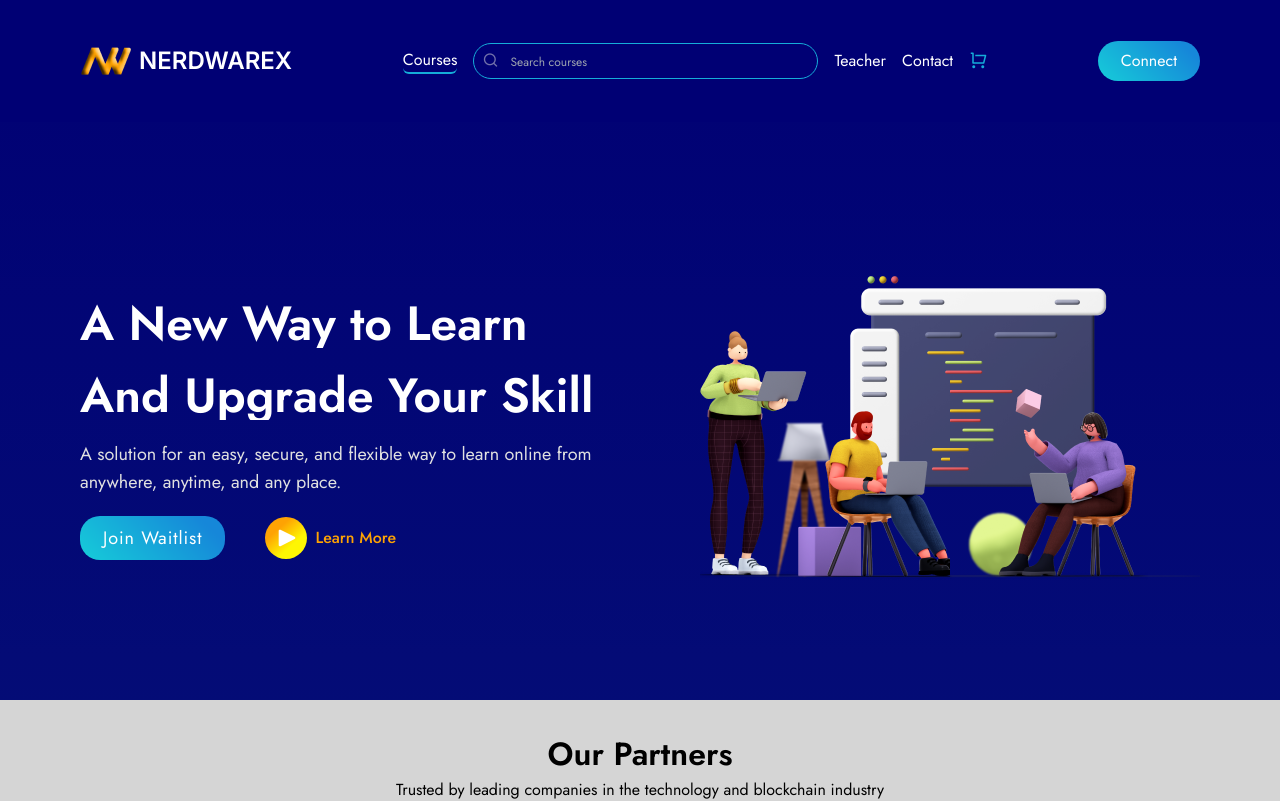
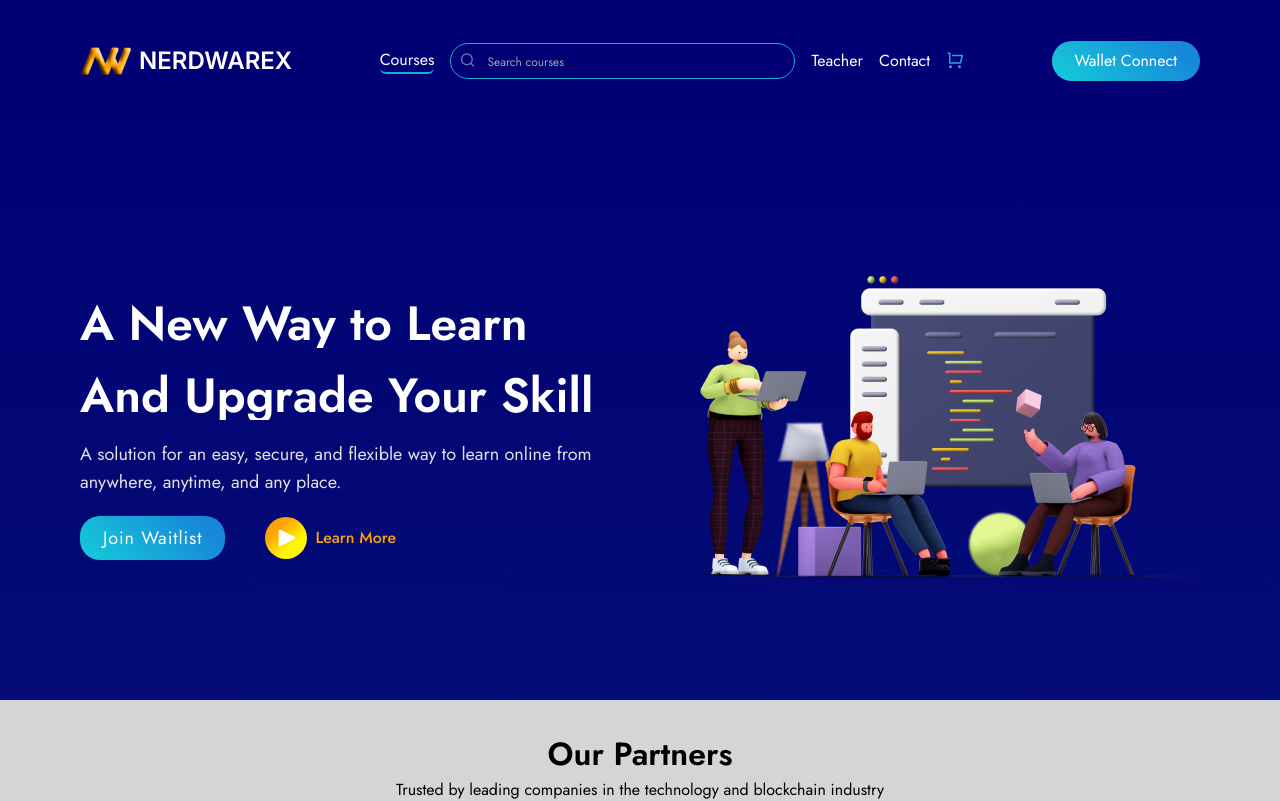
Before and after one commit to NerdwareX/nerdwarex-waitlist, a React (Create React App) app: page / in a window 1280 px wide. Shown: the top 801 px of the page. Built offline with nearby package versions, Linux system fonts and the light colour scheme.

Commit message:
Update Navbar.jsx

```diff
--- a/src/components/home/Navbar.jsx
+++ b/src/components/home/Navbar.jsx
@@ -81,7 +81,7 @@ const Navbar = () => {
             id={'connect'}
             whileTap={{ scale: 0.9 }}
           >
-            Connect
+           Wallet Connect
           </motion.button>
         </nav>
       </header>
@@ -124,7 +124,7 @@ const Navbar = () => {
               }`}
               onClick={() => setActive(1)}
             >
-              Teacher
+              Tutors
             </li>
             <li
               className={`text-white cursor-pointer ${
```
